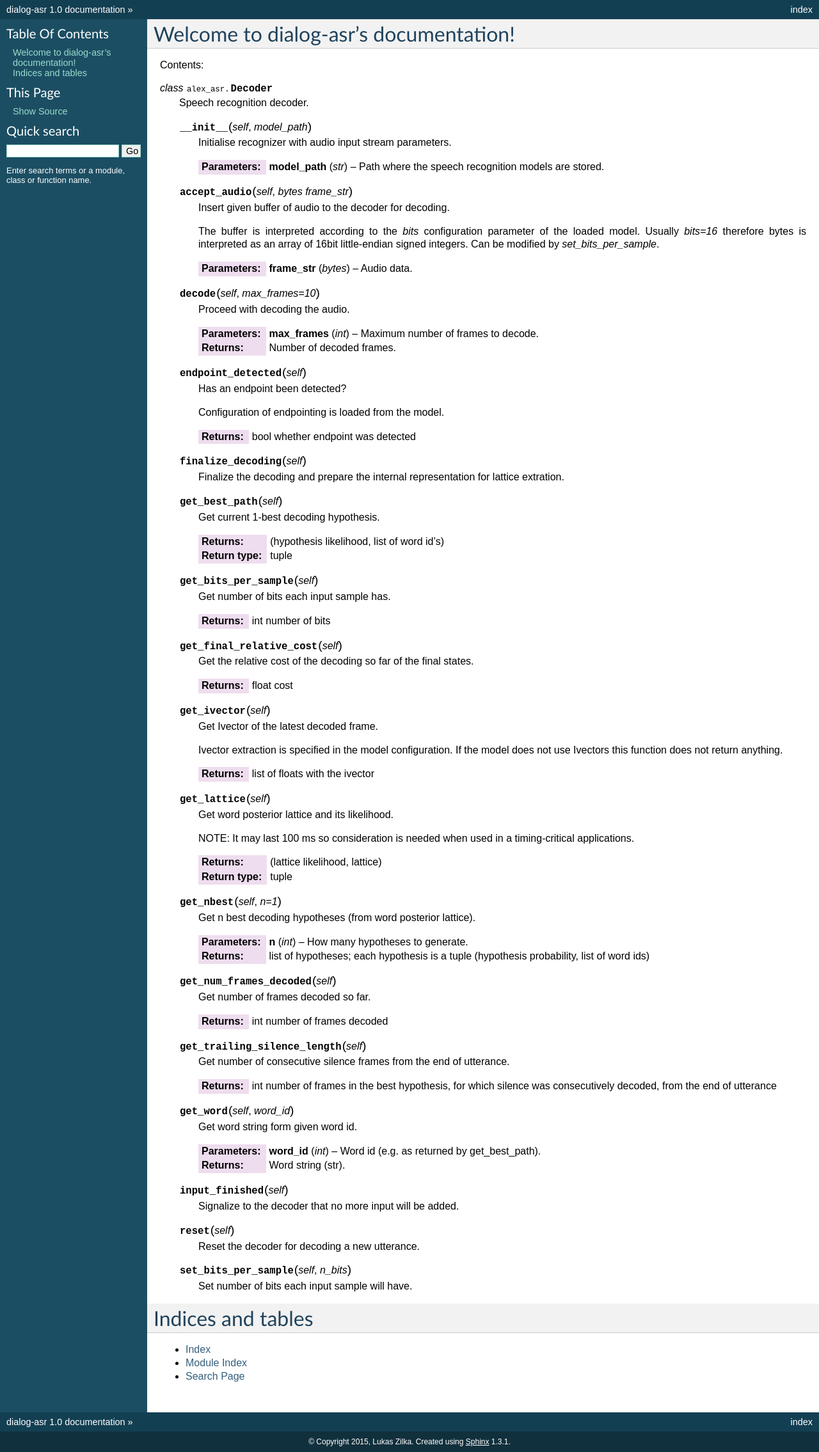
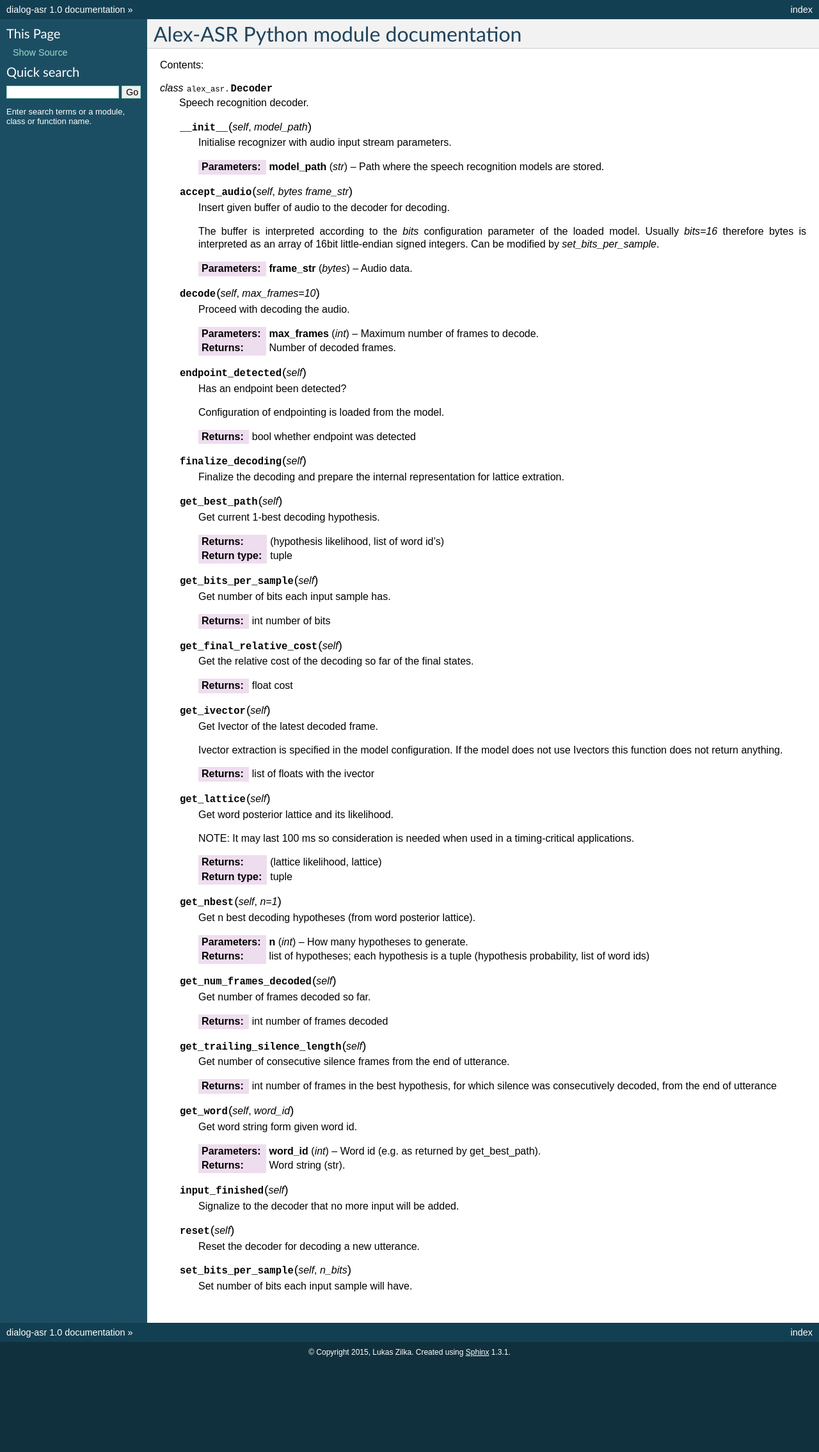
Before and after one commit to UFAL-DSG/alex-asr, a plain HTML site: page index.html in a window 1280 px wide. Shown: the whole page at 64% size. After the commit the page ends 2130 px from the top, so only its background shows below. Drawn offline with nearby package versions, Linux system fonts and the light colour scheme; some packages are replaced by stand-ins of ours.

Commit message:
New doc version.

```diff
--- a/index.html
+++ b/index.html
@@ -6,7 +6,7 @@
   <head>
     <meta http-equiv="Content-Type" content="text/html; charset=utf-8" />
 
-    <title>Welcome to dialog-asr’s documentation! &mdash; dialog-asr 1.0 documentation</title>
+    <title>Alex-ASR Python module documentation &mdash; dialog-asr 1.0 documentation</title>
 
     <link rel="stylesheet" href="_static/classic.css" type="text/css" />
     <link rel="stylesheet" href="_static/pygments.css" type="text/css" />
@@ -42,8 +42,8 @@
         <div class="bodywrapper">
           <div class="body" role="main">
 
-  <div class="section" id="welcome-to-dialog-asr-s-documentation">
-<h1>Welcome to dialog-asr&#8217;s documentation!<a class="headerlink" href="#welcome-to-dialog-asr-s-documentation" title="Permalink to this headline">¶</a></h1>
+  <div class="section" id="alex-asr-python-module-documentation">
+<h1>Alex-ASR Python module documentation<a class="headerlink" href="#alex-asr-python-module-documentation" title="Permalink to this headline">¶</a></h1>
 <p>Contents:</p>
 <div class="toctree-wrapper compound">
 <ul class="simple">
@@ -280,14 +280,6 @@
 </dd></dl>
 
 </div>
-<div class="section" id="indices-and-tables">
-<h1>Indices and tables<a class="headerlink" href="#indices-and-tables" title="Permalink to this headline">¶</a></h1>
-<ul class="simple">
-<li><a class="reference internal" href="genindex.html"><span>Index</span></a></li>
-<li><a class="reference internal" href="py-modindex.html"><span>Module Index</span></a></li>
-<li><a class="reference internal" href="search.html"><span>Search Page</span></a></li>
-</ul>
-</div>
 
 
           </div>
@@ -295,12 +287,6 @@
       </div>
       <div class="sphinxsidebar" role="navigation" aria-label="main navigation">
         <div class="sphinxsidebarwrapper">
-  <h3><a href="#">Table Of Contents</a></h3>
-  <ul>
-<li><a class="reference internal" href="#">Welcome to dialog-asr&#8217;s documentation!</a></li>
-<li><a class="reference internal" href="#indices-and-tables">Indices and tables</a></li>
-</ul>
-
   <div role="note" aria-label="source link">
     <h3>This Page</h3>
     <ul class="this-page-menu">
```
Also changed, not shown: searchindex.js (+1 -1 lines), _sources/index.txt.
